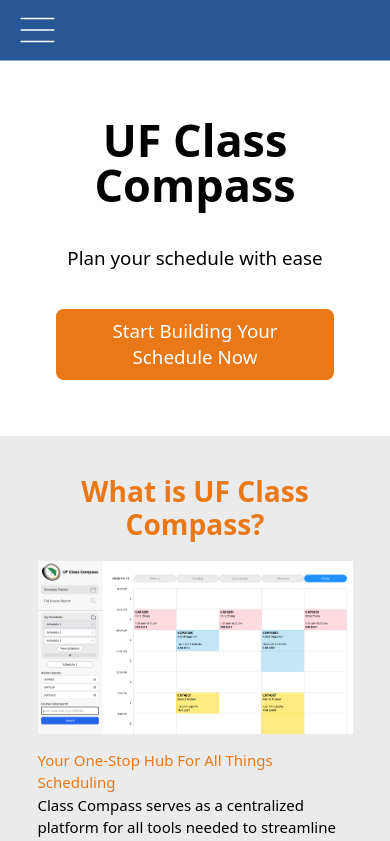
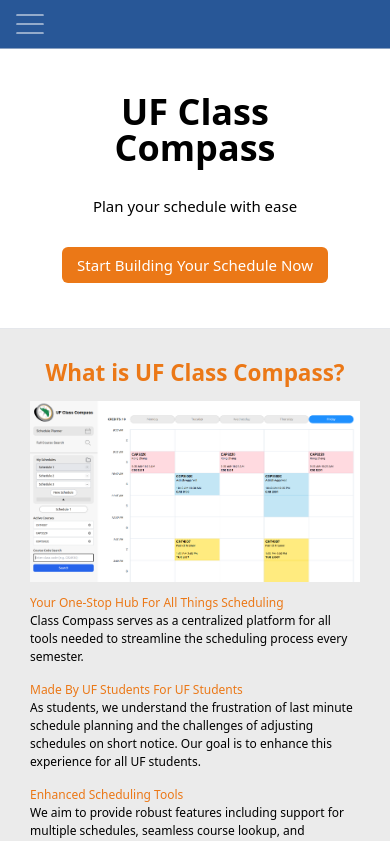
Before and after one commit to sheehan-j/uf-class-compass, a React (Vite) app in the folder frontend/: page / in a window 390 px wide. Shown: the top 841 px of the page. Built offline with nearby package versions, Linux system fonts and the light colour scheme.

Commit message:
Add responsive sitewide font sizes

```diff
--- a/frontend/src/index.css
+++ b/frontend/src/index.css
@@ -3,5 +3,26 @@
 @tailwind utilities;
 
 html {
-	font-size: 15px;
+	font-size: 12px;
 }
+
+/* Media query for small screens (min-width: 640px) */
+@media (min-width: 640px) {
+	html {
+		font-size: 13px;
+	}
+}
+
+/* Media query for medium screens (min-width: 768px) */
+@media (min-width: 768px) {
+	html {
+		font-size: 14px;
+	}
+}
+
+/* Media query for large screens (min-width: 1024px) */
+@media (min-width: 1024px) {
+	html {
+		font-size: 15px;
+	}
+}
```
